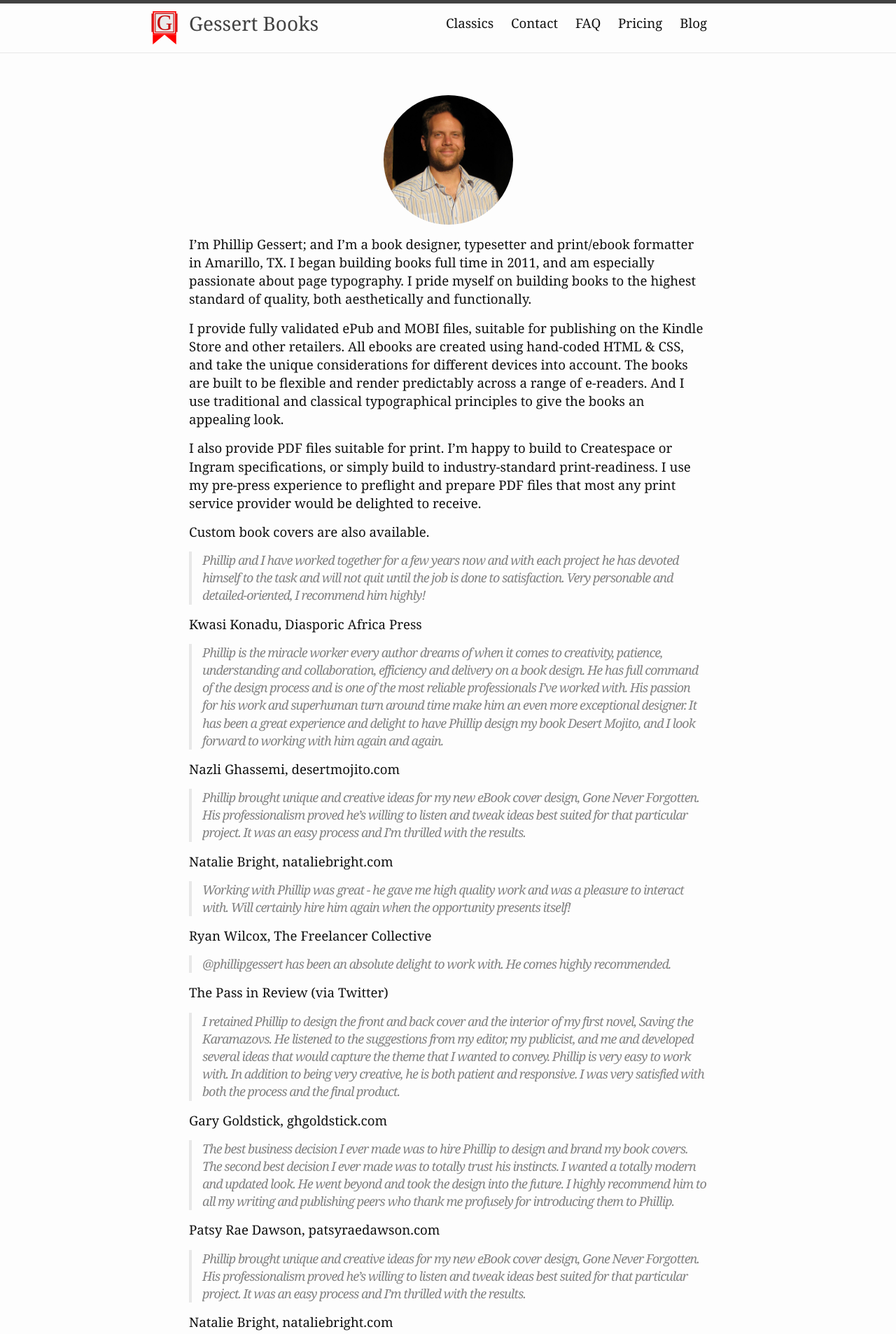
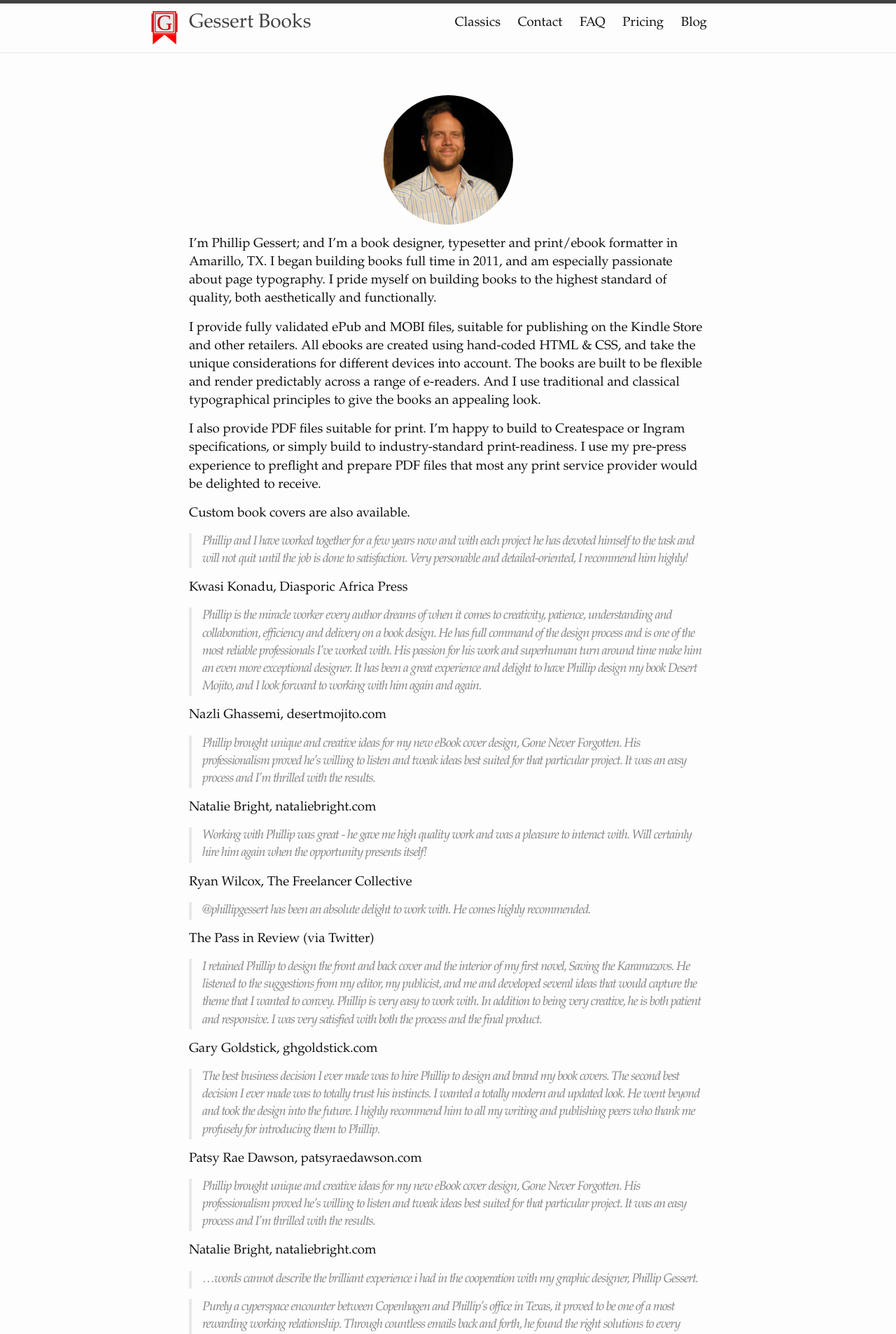
Before and after one commit to phillipgessert/phillipgessert.github.io, a Jekyll site: the page built from index.md, in a window 1280 px wide. Shown: the top 1906 px of the page at 70% size. Built offline with Jekyll 4.4.1, drawn with Linux system fonts in a browser that asks for light colours.

Commit message:
font changes

```diff
--- a/css/main.scss
+++ b/css/main.scss
@@ -7,7 +7,7 @@
 
 
 // Our variables
-$base-font-family: "Georgia", serif;
+$base-font-family: "Palatino", serif;
 $base-font-size:   14pt;
 $base-font-weight: 400;
 $small-font-size:  $base-font-size * 0.85;
```
